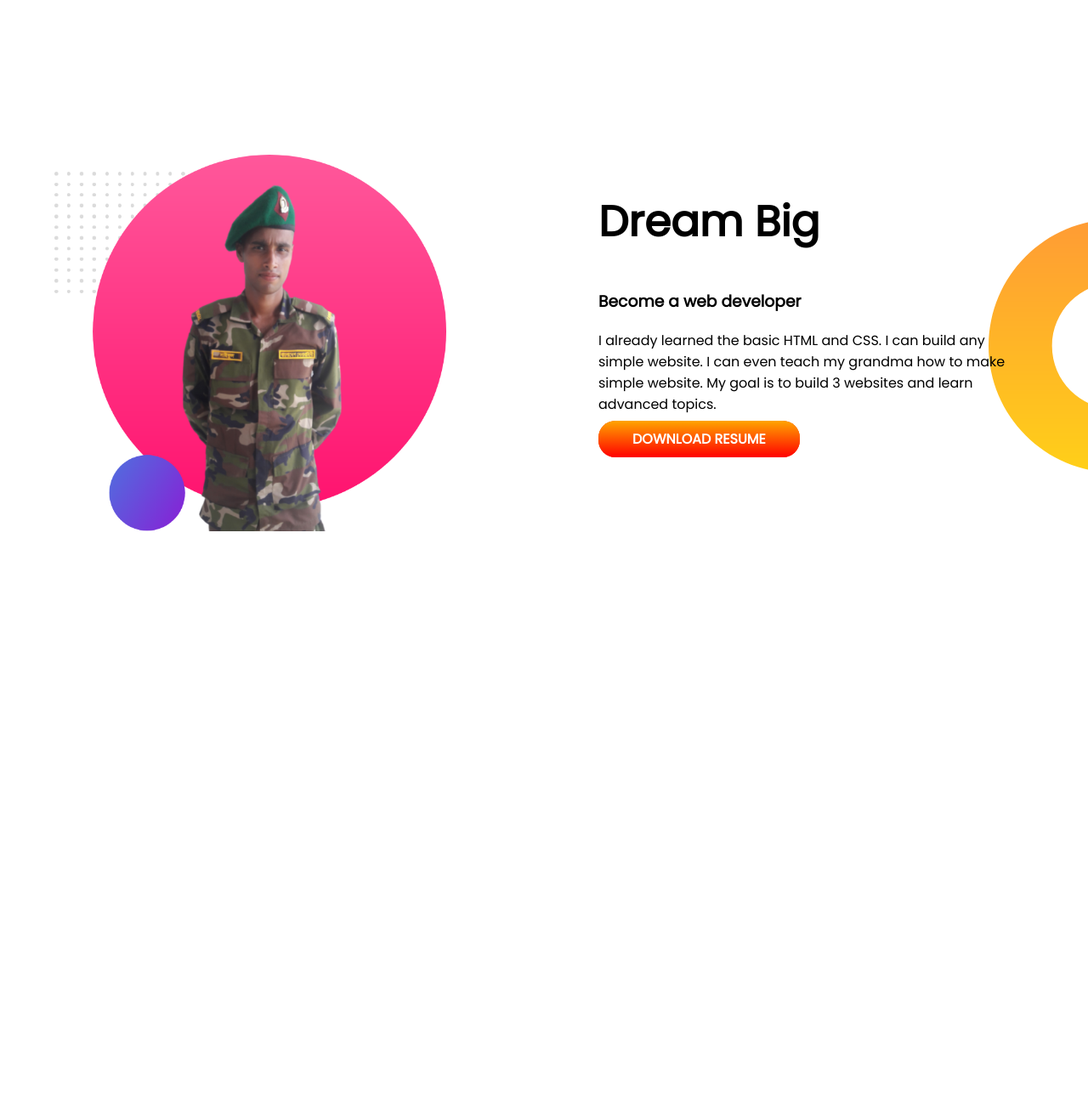
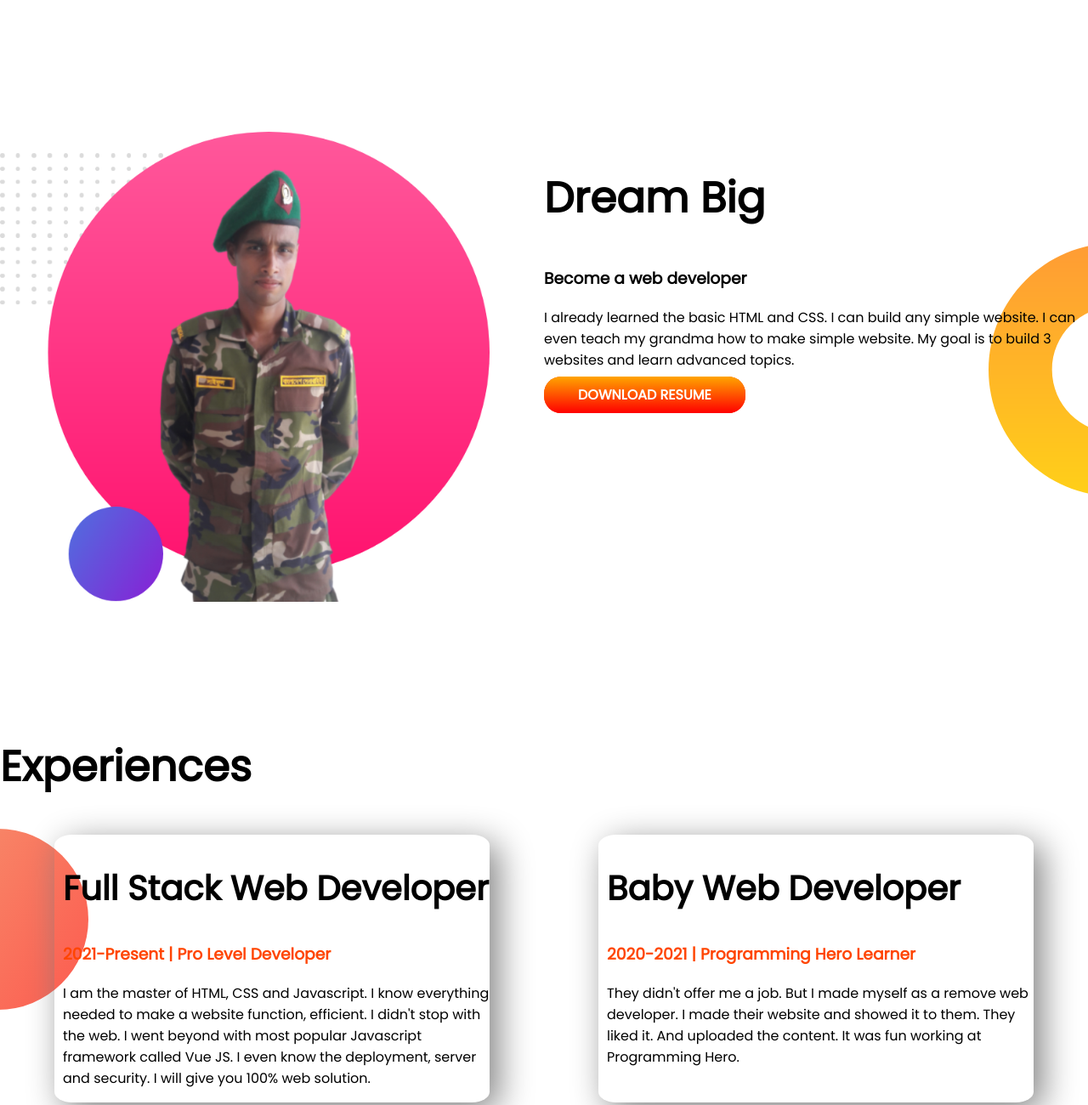
Before and after one commit to Brightout108/port-folio-2, a plain HTML site: page index.html in a window 1280 px wide. Shown: the part 574-1874 px from the top of the page at 85% size. Before the commit the page ends 1370 px from the top, so only its background shows below. Drawn offline with Linux system fonts and the light colour scheme.

Commit message:
flexible-container

```diff
--- a/index.html
+++ b/index.html
@@ -1,5 +1,6 @@
 <!DOCTYPE html>
 <html lang="en">
+
 <head>
     <meta charset="UTF-8">
     <meta http-equiv="X-UA-Compatible" content="IE=edge">
@@ -10,20 +11,25 @@
     <link rel="preconnect" href="https://fonts.gstatic.com" crossorigin>
     <link href="https://fonts.googleapis.com/css2?family=Poppins&display=swap" rel="stylesheet">
 </head>
+
 <body>
-  <section class="top">
+    <section class="top flexible-container">
+
         <div class="half-width">
             <h1> WELCOME TO</h1>
             <h1><span class="Peter">Peter Parker</span> World</h1>
             <h3>Build Climber and Train Stopper</h3>
-        <p>You might saw me jumping, climbing buildings, and stopping trains. But nobody pays me a dime for that work. That's why I am learning and mastering web development. I will not stop until I become the Web Development Hero.</p>
-        <a class="link" target="_blank" href="https://www.figma.com/files/recent?fuid=1125950999266892837">HIRE ME</a>
+            <p>You might saw me jumping, climbing buildings, and stopping trains. But nobody pays me a dime for that
+                work. That's why I am learning and mastering web development. I will not stop until I become the Web
+                Development Hero.</p>
+            <a class="link" target="_blank" href="https://www.figma.com/files/recent?fuid=1125950999266892837">HIRE
+                ME</a>
         </div>
         <div class="half-width">
             <img src="images/saifyl.png">
         </div>
     </section>
-  <section class="dream-big">
+    <section class="dream-big flexible-container">
 
         <div class="half-width">
             <img src="images/my-bg2.png">
@@ -35,11 +41,39 @@
                 Dream Big
             </H1>
             <H3>Become a web developer </H3>
-                        <P>I already learned the basic HTML and CSS. I can build any simple website. I can even teach my grandma how to make simple website. My goal is to build 3 websites and learn advanced topics. </P>
-                        <a class="link-button" target="_blank" href="https://web.programming-hero.com/web-6/video/web-6-4-1-module-introduction-project-overview-and-git-setup"> DOWNLOAD RESUME</a>
+            <P>I already learned the basic HTML and CSS. I can build any simple website. I can even teach my grandma how
+                to make simple website. My goal is to build 3 websites and learn advanced topics. </P>
+            <a class="link-button" target="_blank"
+                href="https://web.programming-hero.com/web-6/video/web-6-4-1-module-introduction-project-overview-and-git-setup">
+                DOWNLOAD RESUME</a>
 
         </diV>
 
     </section>
+
+    <section class="area">
+        <h1> Experiences</h1>
+        <div class="flexible-container">
+            <div class="ex-it">
+                <h2> Full Stack Web Developer</h2>
+                <h3 class="or">2021-Present | Pro Level Developer </h3>
+                <p> I am the master of HTML, CSS and Javascript. I know everything needed to make a website function,
+                    efficient. I didn't stop with the web. I went beyond with most popular Javascript framework called
+                    Vue JS. I even know the deployment, server and security. I will give you 100% web solution.</p>
+            </div>
+
+
+
+            <div class="ex-it">
+
+                <h2> Baby Web Developer</h2>
+                <h3 class="or"> 2020-2021 | Programming Hero Learner</h3>
+                <p> They didn't offer me a job. But I made myself as a remove web developer. I made their website and
+                    showed it to them. They liked it. And uploaded the content. It was fun working at Programming Hero.
+                </p>
+            </div>
+        </div>
+    </section>
 </body>
+
 </html>
--- a/style.css
+++ b/style.css
@@ -3,14 +3,18 @@ margin: 0;}
 .Peter{color: orange;}
 
 h1{ font-size: 50px;}
+h2{
+    font-size: 40px;
+}
 
-section{
+.flexible-container{
    display: flex;
-   margin-bottom: 100px;
+   margin-bottom: 150px;
 }
 .half-width{
     width: 50%;
-   padding: 5%;
+   padding left: 5%;
+   box-shadow: ;
 }
 .half-width img{
     width: 90%;
@@ -44,3 +48,20 @@ section{
     background-repeat:no-repeat;
     background-position: right;
 }
+.area{
+    background-image: url(images/exp-bg.png);
+    background-repeat: no-repeat;
+    background-position: left;
+}
+.or{
+color: orangered;
+}
+.ex-it{
+    width: 40%;
+    box-shadow: 10px 10px 40px gray;
+    margin-left: 5%;
+    margin-right: 5%;
+    padding-left: 10px;
+    border-radius: 4%;
+
+}
```
Lines whose indentation alone changed are shown as unchanged.
